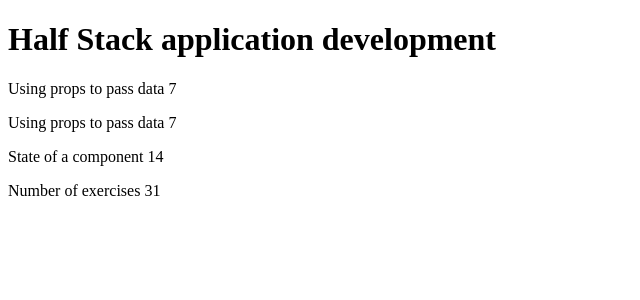
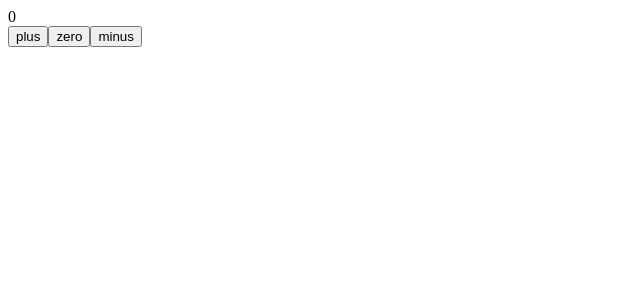
Before and after one commit to AGORKHALY/Fullstack-course-Helsinki, a React (Vite) app: page / in a window 1280 px wide. Shown: the top 300 px of the page, without its empty margins (0-640 px from the left). Built offline with nearby package versions, Linux system fonts and the light colour scheme.

Commit message:
event handlers and component state

```diff
--- a/src/App.jsx
+++ b/src/App.jsx
@@ -1,55 +1,101 @@
-const Header = (props) => {
-  console.log(props)
+// const Header = (props) => {
+//   console.log(props)
+//   return (
+//     <div>
+//       <h1>{props.course}</h1>
+//     </div>
+//   )
+// }
+
+// const Content = (props) => {
+//   console.log(props)
+//   return (
+//     <div>
+//       <p>{props.part} {props.exercises}</p>
+//     </div>
+//   )
+// }
+
+// const Total = (props) => {
+//   console.log(props)
+//   return (
+//     <div>
+//       <p>Number of exercises {props.exercises1 + props.exercises2 + props.exercises3} </p>
+//     </div>
+//   )
+// }
+
+// const App = () => {
+//   const course = {
+//     name: 'Half Stack application development',
+//     parts: [
+//       {
+//         name: 'Fundamentals of React',
+//         exercises: 10
+//       },
+//       {
+//         name: 'Using props to pass data',
+//         exercises: 7
+//       },
+//       {
+//         name: 'State of a component',
+//         exercises: 14
+//       }
+//     ]
+//   }
+//   return (
+//     <div>
+//       <Header course={course.name} />
+//       <Content part={course.parts[1].name} exercises={course.parts[1].exercises} />
+//       <Content part={course.parts[1].name} exercises={course.parts[1].exercises} />
+//       <Content part={course.parts[2].name} exercises={course.parts[2].exercises} />
+//       <Total exercises1={course.parts[0].exercises} exercises2={course.parts[1].exercises} exercises3={course.parts[2].exercises} />
+//     </div>
+//   )
+// }
+
+// export default App
+
+import { useState } from 'react'
+
+const Display = (props) => {
   return (
-    <div>
-      <h1>{props.course}</h1>
-    </div>
+    <div>{props.counter}</div>
   )
 }
 
-const Content = (props) => {
-  console.log(props)
+const Button = (props) => {
   return (
-    <div>
-      <p>{props.part} {props.exercises}</p>
-    </div>
-  )
-}
-
-const Total = (props) => {
-  console.log(props)
-  return (
-    <div>
-      <p>Number of exercises {props.exercises1 + props.exercises2 + props.exercises3} </p>
-    </div>
+    <button onClick={props.onClick}>
+      {props.text}
+    </button>
   )
 }
 
 const App = () => {
-  const course = {
-    name: 'Half Stack application development',
-    parts: [
-      {
-        name: 'Fundamentals of React',
-        exercises: 10
-      },
-      {
-        name: 'Using props to pass data',
-        exercises: 7
-      },
-      {
-        name: 'State of a component',
-        exercises: 14
-      }
-    ]
-  }
+  const [counter, setCounter] = useState(0)
+
+  const increaseByOne = () => setCounter(counter + 1)
+
+  const decreaseByOne = () => setCounter(counter - 1)
+  const setToZero = () => setCounter(0)
+
   return (
     <div>
-      <Header course={course.name} />
-      <Content part={course.parts[1].name} exercises={course.parts[1].exercises} />
-      <Content part={course.parts[1].name} exercises={course.parts[1].exercises} />
-      <Content part={course.parts[2].name} exercises={course.parts[2].exercises} />
-      <Total exercises1={course.parts[0].exercises} exercises2={course.parts[1].exercises} exercises3={course.parts[2].exercises} />
+      <Display counter={counter} />
+
+      <Button
+        onClick={increaseByOne}
+        text='plus'
+      />
+      <Button
+        onClick={setToZero}
+        text='zero'
+      />
+      <Button
+        onClick={decreaseByOne}
+        text='minus'
+      />
     </div>
   )
 }
```
